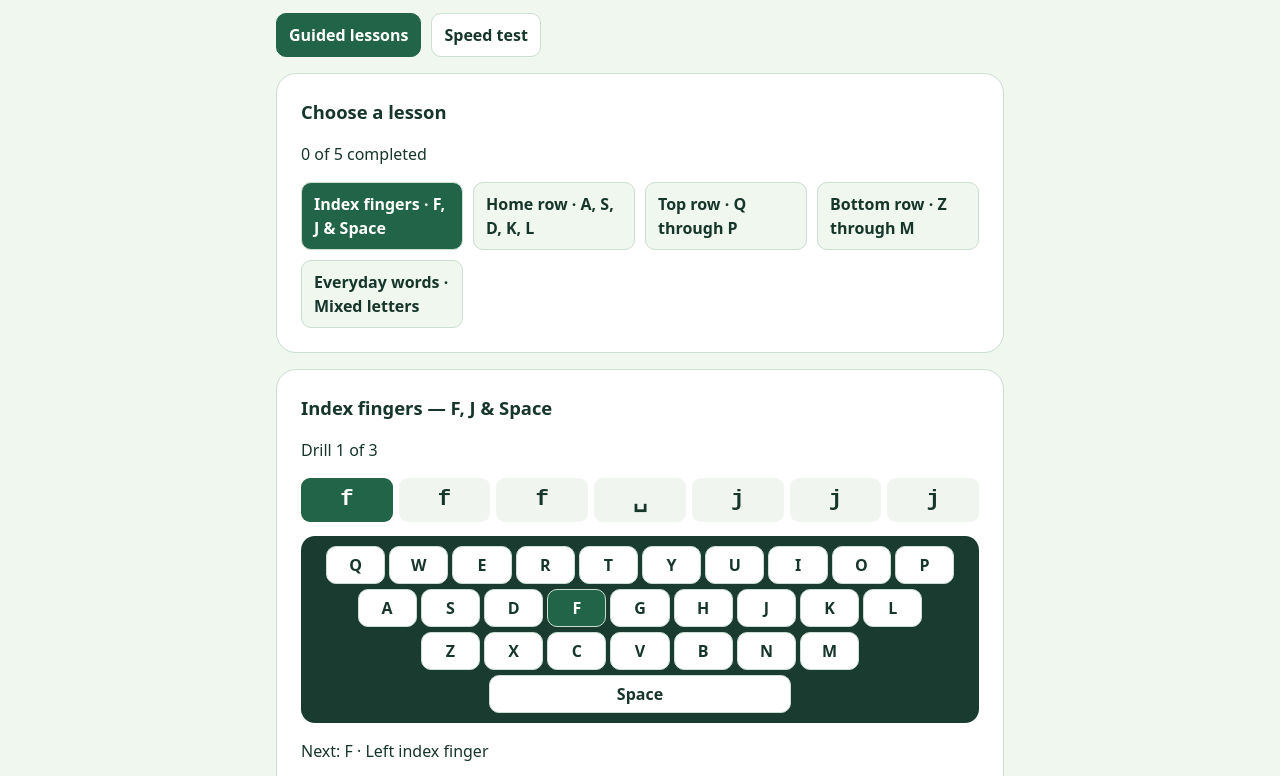
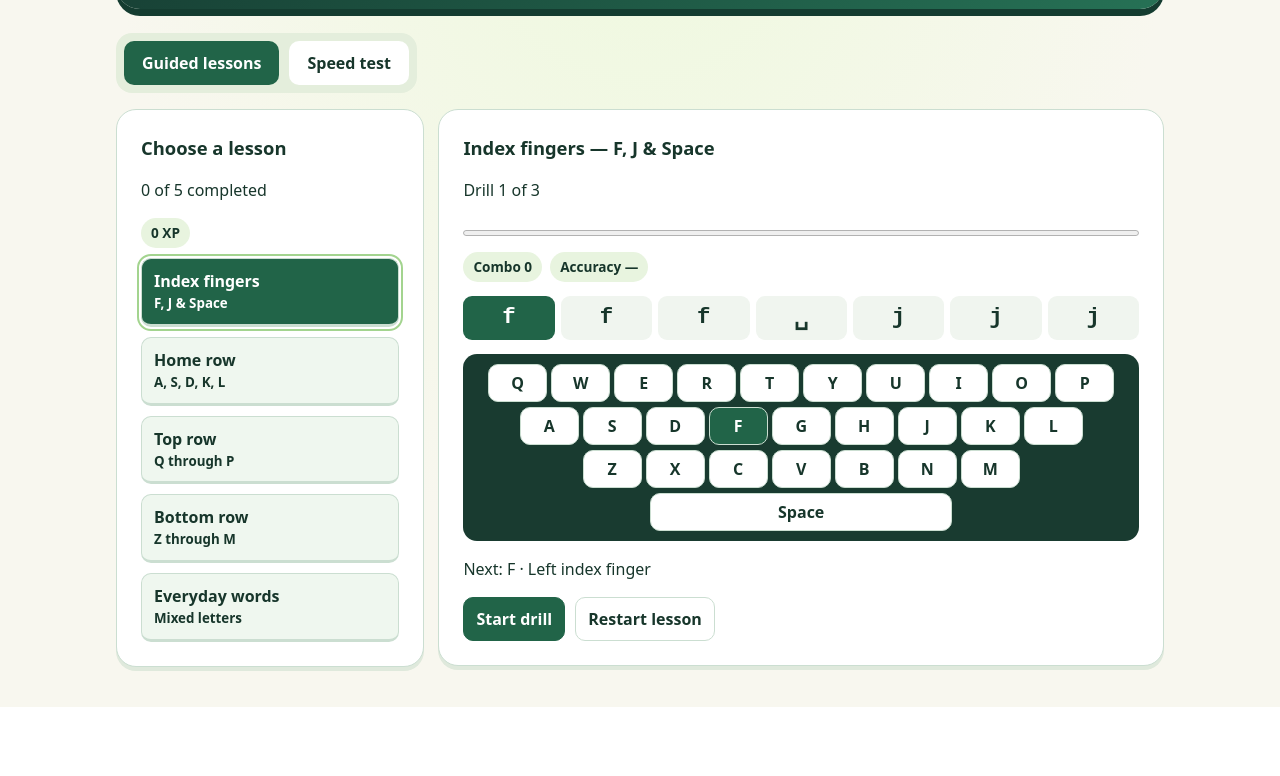
Before and after one commit to Shaikshadik03/typing-speed-ui-wd, a plain HTML site: page index.html in a window 1280 px wide. Shown: the part 219-995 px from the top of the page. After the commit the page ends 926 px from the top, so only its background shows below. Drawn offline with Linux system fonts and the light colour scheme.

Commit message:
Make guided lessons more interactive with combos, stars and XP

```diff
--- a/index.html
+++ b/index.html
@@ -56,6 +56,31 @@ progress{width:100%;accent-color:var(--green);height:12px}
 .keyrow{display:flex;justify-content:center;gap:4px}
 .key{background:#fff;min-width:0;width:9%;padding:0;min-height:38px;font-size:clamp(.75rem,3vw,1rem)}
 .key.space{width:46%}
+
+body{background:radial-gradient(ellipse at top,#edf9dc,#f8f7ef 60%);min-height:100vh}
+main{max-width:1080px}
+.hero{position:relative;overflow:hidden;background:linear-gradient(115deg,#173f34,#267155);min-height:152px;box-shadow:0 7px 0 #143c30}
+.hero .sprout{display:grid;place-items:center;background:#ffffff1c;border:1px solid #ffffff50;border-radius:42% 58% 52% 48%;width:105px;height:105px;flex:none}
+.lesson-nav{padding:8px;background:#e4eedc;border-radius:16px;margin-top:24px;width:fit-content}
+.lesson-nav button{border:none;padding-inline:18px}
+#learnPanel{display:grid;grid-template-columns:minmax(210px, .85fr) minmax(0,2fr);gap:14px;align-items:start}
+#lessons,#drill{box-shadow:0 4px 0 #dfe9dc}
+.lesson-grid{grid-template-columns:1fr}
+.lesson-grid button{padding:12px;line-height:1.25;border-bottom-width:3px}
+.lesson-grid button small{display:block;margin-top:4px}
+.lesson-grid button[aria-current=true]{outline:2px solid #a3d48f;outline-offset:2px}
+.hud{display:flex;flex-wrap:wrap;gap:8px;margin:10px 0}
+.hud span{background:#e8f4df;padding:5px 10px;border-radius:999px;font-weight:700;font-size:.85rem}
+.drill-progress{accent-color:#4f933c}
+.tile.next,.key.next{animation:focus-key .42s ease-out}
+.tile.error{animation:key-error .24s ease-out}
+@keyframes focus-key{from{transform:scale(.88)}to{transform:scale(1)}}
+@keyframes key-error{25%{transform:translateX(-4px)}75%{transform:translateX(4px)}}
+.result{background:#edf5d9;border:1px solid #c8dfa6;padding:14px;border-radius:14px;margin:12px 0}
+.result strong{display:block;font-size:1.2rem}
+#finger{min-height:24px}
+@media(max-width:700px){#learnPanel{grid-template-columns:1fr;gap:0}.lesson-grid{grid-template-columns:repeat(auto-fit,minmax(135px,1fr))}.hero .sprout{width:65px;height:65px}.key{width:10%;min-height:42px}.keyrow{gap:3px}.keyboard{padding:6px}}
+@media(prefers-reduced-motion:reduce){.tile,.key{animation:none!important}}
 </style>
 </head>
 <body>
@@ -66,20 +91,20 @@ progress{width:100%;accent-color:var(--green);height:12px}
 <button id="learnTab" class="primary" aria-pressed="true">Guided lessons</button>
 <button id="testTab" aria-pressed="false">Speed test</button>
 </nav>
-<section class="card" id="lessons" aria-label="Guided typing lessons">
+<div id="learnPanel"><section class="card" id="lessons" aria-label="Guided typing lessons">
 <h2>Choose a lesson</h2>
-<p id="lessonSummary"></p>
+<p id="lessonSummary"></p><div class="hud"><span id="xp"></span></div>
 <div class="lesson-grid" id="lessonChoices"></div>
 </section>
 <section class="card" id="drill" aria-label="Current lesson">
 <h2 id="drillTitle"></h2>
-<p id="drillStage"></p>
+<p id="drillStage"></p><progress class="drill-progress" id="drillProgress" value="0" max="1" aria-label="Lesson progress"></progress><div class="hud"><span id="combo"></span><span id="liveAccuracy"></span></div>
 <div id="tiles" class="tiles" aria-label="Characters to type"></div>
 <div id="keyboard" class="keyboard" aria-label="On-screen keyboard"></div>
-<p id="finger" role="status"></p>
-<div class="actions"><button class="primary" id="activate">Start drill</button><button id="redo">Restart lesson</button></div>
+<p id="finger" role="status"></p><div class="result" id="lessonResult" role="status" hidden></div>
+<div class="actions"><button class="primary" id="activate">Start drill</button><button id="redo">Restart lesson</button><button id="advance" class="primary" hidden>Next lesson →</button></div>
 </section>
-<div id="testPanel" hidden>
+</div><div id="testPanel" hidden>
 <section class="card" aria-label="Typing test">
 <div class="actions" aria-label="Round mode"><button id="practice" class="selected" aria-pressed="true">Practice</button><button id="daily" aria-pressed="false">Daily challenge</button></div>
 <p id="unlock"></p>
@@ -307,6 +332,9 @@ let stage = 0;
 let position = 0;
 let attempts = 0;
 let hits = 0;
+let combo = 0;
+let bestCombo = 0;
+const stars = accuracy => accuracy >= 95 ? 3 : accuracy >= 85 ? 2 : 1;
 let lessonStart = 0;
 let active = false;
 let done = false;
@@ -317,10 +345,14 @@ const drillButton = byId('activate');
 
 function renderLessons() {
   byId('lessonSummary').textContent = Object.keys(records).length + ' of ' + lessons.length + ' completed';
+  byId('xp').textContent = Object.values(records).reduce((xp, record) => xp + 20 * stars(record.bestAccuracy ?? record.accuracy), 0) + ' XP';
   choices.replaceChildren(...lessons.map((lesson, index) => {
     const button = document.createElement('button');
     const record = records[index];
-    button.textContent = lesson.title + ' · ' + lesson.keys + (record ? ' · ' + record.wpm + ' WPM, ' + record.accuracy + '%' : '');
+    button.textContent = lesson.title;
+    const detail = document.createElement('small');
+    detail.textContent = lesson.keys + (record ? ' · ' + '★'.repeat(stars(record.bestAccuracy ?? record.accuracy)) : '');
+    button.append(detail);
     button.setAttribute('aria-current', index === lessonIndex);
     button.addEventListener('click', () => resetLesson(index));
     return button;
@@ -331,6 +363,20 @@ function renderDrill() {
   const lesson = lessons[lessonIndex];
   const phrase = lesson.drills[stage];
   const next = done ? '' : phrase[position];
+  byId('drillProgress').value = (stage + position / phrase.length) / lesson.drills.length;
+  byId('combo').textContent = 'Combo ' + combo;
+  byId('liveAccuracy').textContent = 'Accuracy ' + (attempts ? Math.round(hits / attempts * 100) + '%' : '—');
+  const result = byId('lessonResult');
+  result.hidden = !done;
+  byId('advance').hidden = !done || lessonIndex === lessons.length - 1;
+  if (done) {
+    const score = records[lessonIndex];
+    const title = document.createElement('strong');
+    title.textContent = '★'.repeat(stars(score.accuracy)) + ' Lesson complete';
+    const stats = document.createElement('span');
+    stats.textContent = score.wpm + ' WPM · ' + score.accuracy + '% accuracy · Best combo ' + bestCombo;
+    result.replaceChildren(title, stats);
+  }
   byId('drillTitle').textContent = lesson.title + ' — ' + lesson.keys;
   byId('drillStage').textContent = 'Drill ' + (stage + 1) + ' of ' + lesson.drills.length;
   byId('tiles').replaceChildren(...Array.from(phrase, (letter, index) => {
@@ -341,9 +387,8 @@ function renderDrill() {
   }));
   for (const [letter, key] of keys) key.classList.toggle('next', letter === next);
   const fingerName = next === ' ' ? 'Either thumb' : fingerGroups.find(([group]) => next && group.includes(next))?.[1];
-  const record = records[lessonIndex];
   byId('finger').textContent = done
-    ? 'Lesson complete! ' + record.wpm + ' WPM · ' + record.accuracy + '% accuracy.'
+    ? ''
     : (mistake ? 'Try again. ' : '') + 'Next: ' + (next === ' ' ? 'Space' : next.toUpperCase()) + ' · ' + fingerName;
   drillButton.disabled = active;
   drillButton.textContent = done ? 'Practise again' : active ? 'Drill running' : 'Start drill';
@@ -351,7 +396,7 @@ function renderDrill() {
 
 function resetLesson(index) {
   lessonIndex = index;
-  stage = position = attempts = hits = lessonStart = 0;
+  stage = position = attempts = hits = lessonStart = combo = bestCombo = 0;
   active = done = mistake = false;
   renderLessons();
   renderDrill();
@@ -364,6 +409,8 @@ function typeLetter(letter) {
   const drills = lessons[lessonIndex].drills;
   const phrase = drills[stage];
   mistake = letter !== phrase[position];
+  combo = mistake ? 0 : combo + 1;
+  bestCombo = Math.max(bestCombo, combo);
   if (!mistake) {
     hits++;
     position++;
@@ -372,7 +419,13 @@ function typeLetter(letter) {
         active = false;
         done = true;
         const elapsed = Math.max(1000, performance.now() - lessonStart);
-        records[lessonIndex] = { wpm: Math.round(hits * 12000 / elapsed), accuracy: Math.round(hits / attempts * 100) };
+        const accuracy = Math.round(hits / attempts * 100);
+        const previous = records[lessonIndex];
+        records[lessonIndex] = {
+          wpm: Math.round(hits * 12000 / elapsed),
+          accuracy,
+          bestAccuracy: Math.max(accuracy, previous?.bestAccuracy ?? previous?.accuracy ?? 0)
+        };
         try { localStorage.setItem(lessonStorage, JSON.stringify(records)); } catch {}
         renderLessons();
       } else {
@@ -411,12 +464,16 @@ drillButton.addEventListener('click', () => {
   renderDrill();
   keys.get(lessons[lessonIndex].drills[stage][position]).focus();
 });
+byId('advance').addEventListener('click', () => {
+  resetLesson(lessonIndex + 1);
+  drillButton.focus();
+});
 byId('redo').addEventListener('click', () => resetLesson(lessonIndex));
 for (const [id, learn] of [['learnTab', true], ['testTab', false]]) {
   byId(id).addEventListener('click', () => {
     if (!learn && active) resetLesson(lessonIndex);
     if (learn && timer) clearRound();
-    byId('lessons').hidden = byId('drill').hidden = !learn;
+    byId('learnPanel').hidden = !learn;
     byId('testPanel').hidden = learn;
     byId('learnTab').classList.toggle('primary', learn);
     byId('testTab').classList.toggle('primary', !learn);
```
